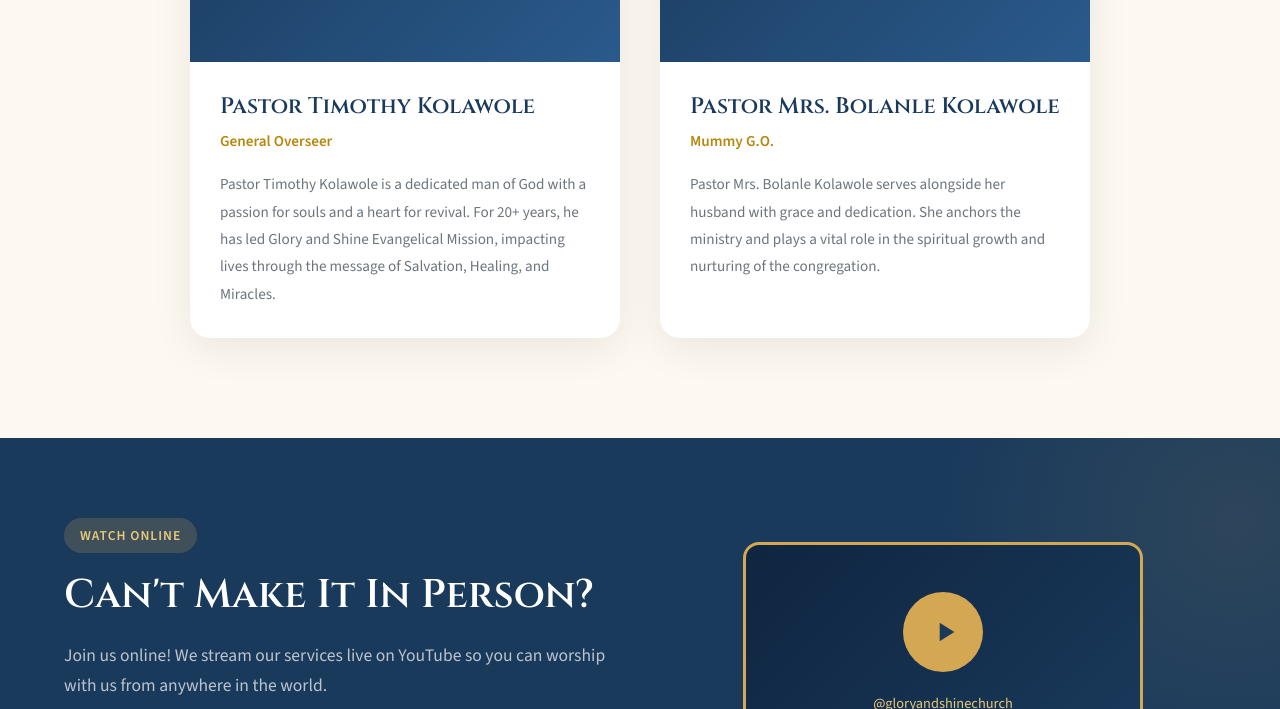
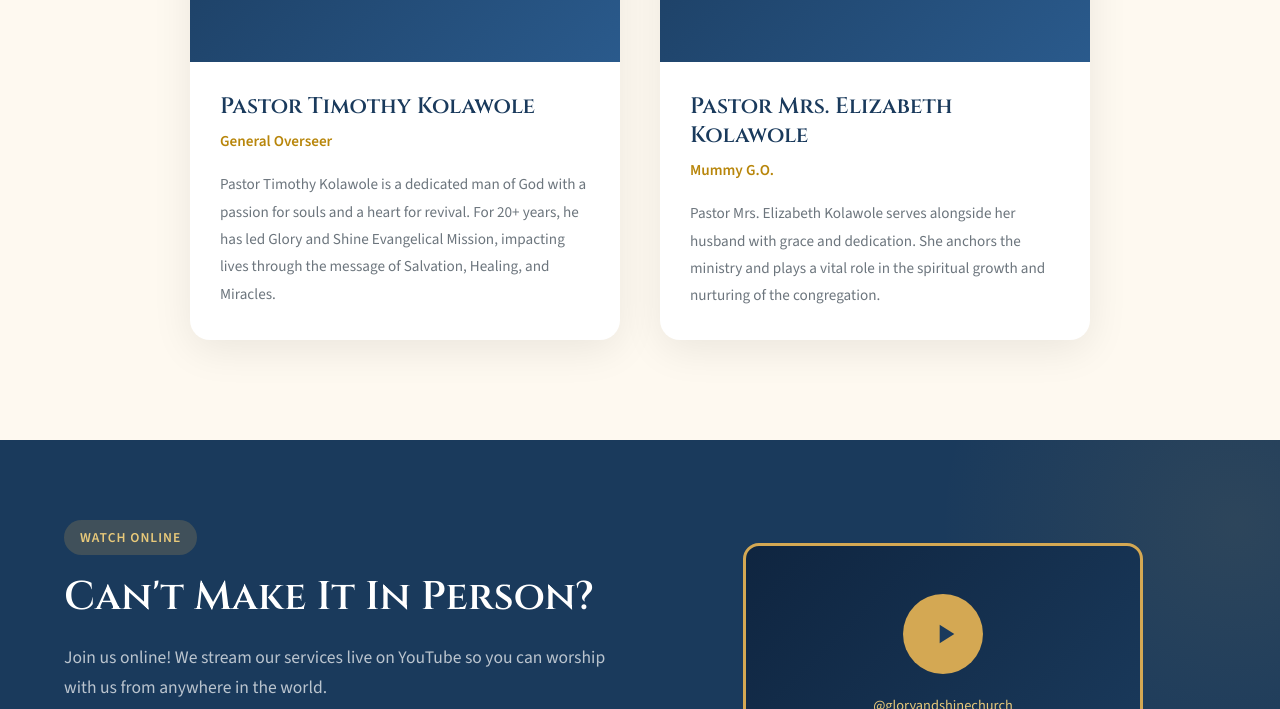
Before and after one commit to precillieo/glory-and-shine-church, a plain HTML site: page index.html in a window 1280 px wide. Shown: the part 4397-5106 px from the top of the page. Drawn offline with nearby package versions, Linux system fonts and the light colour scheme.

Commit message:
Update Pastor Mrs name to Elizabeth

```diff
--- a/index.html
+++ b/index.html
@@ -358,9 +358,9 @@
                         </div>
                     </div>
                     <div class="leader-info">
-                        <h3>Pastor Mrs. Bolanle Kolawole</h3>
+                        <h3>Pastor Mrs. Elizabeth Kolawole</h3>
                         <p class="leader-role">Mummy G.O.</p>
-                        <p class="leader-bio">Pastor Mrs. Bolanle Kolawole serves alongside her husband with grace and dedication. She anchors the ministry and plays a vital role in the spiritual growth and nurturing of the congregation.</p>
+                        <p class="leader-bio">Pastor Mrs. Elizabeth Kolawole serves alongside her husband with grace and dedication. She anchors the ministry and plays a vital role in the spiritual growth and nurturing of the congregation.</p>
                     </div>
                 </div>
             </div>
```
